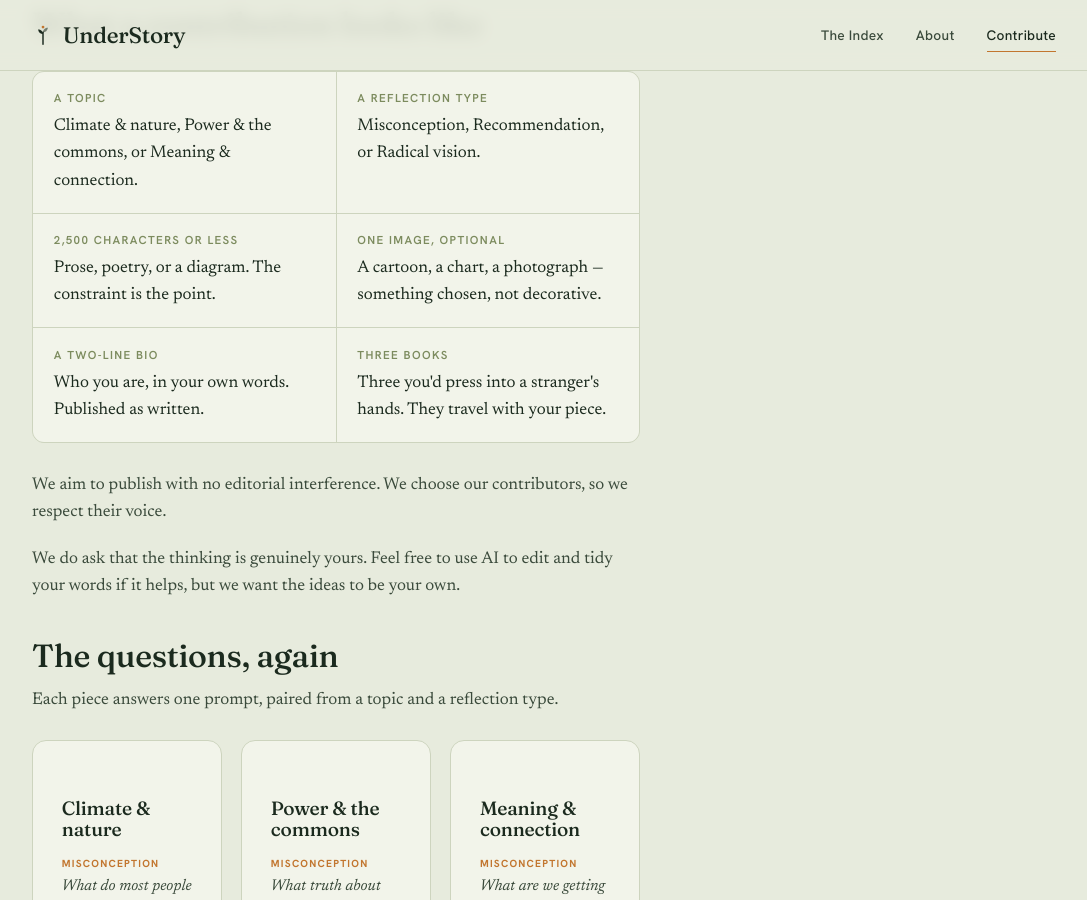
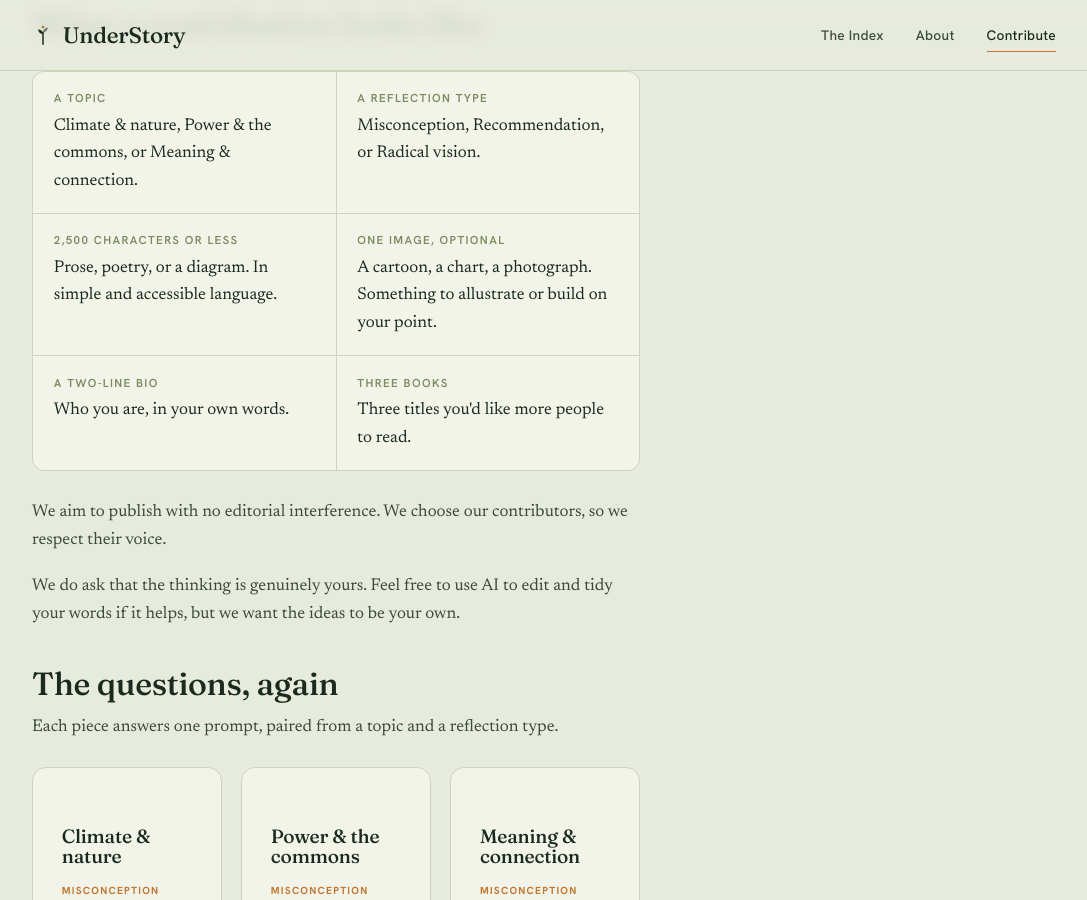
Before and after one commit to valentina-rm/understory, a Jekyll site: the page built from contribute.md, in a window 1280 px wide and 900 px high, scrolled down 706 px. Shown: the whole window, without its empty margins (96-1183 px from the left). Built offline with Jekyll 4.4.1, drawn with Linux system fonts in a browser that asks for light colours.

Commit message:
Text edits across pages

```diff
--- a/contribute.md
+++ b/contribute.md
@@ -25,19 +25,19 @@ If writing isn't your thing, we can do it as an interview and write it up with/f
   </div>
   <div class="spec-row">
     <dt>2,500 characters or less</dt>
-    <dd>Prose, poetry, or a diagram. The constraint is the point.</dd>
+    <dd>Prose, poetry, or a diagram. In simple and accessible language.</dd>
   </div>
   <div class="spec-row">
     <dt>One image, optional</dt>
-    <dd>A cartoon, a chart, a photograph — something chosen, not decorative.</dd>
+    <dd>A cartoon, a chart, a photograph. Something to allustrate or build on your point.</dd>
   </div>
   <div class="spec-row">
     <dt>A two-line bio</dt>
-    <dd>Who you are, in your own words. Published as written.</dd>
+    <dd>Who you are, in your own words.</dd>
   </div>
   <div class="spec-row">
     <dt>Three books</dt>
-    <dd>Three you'd press into a stranger's hands. They travel with your piece.</dd>
+    <dd>Three titles you'd like more people to read.</dd>
   </div>
 </div>
 
```
